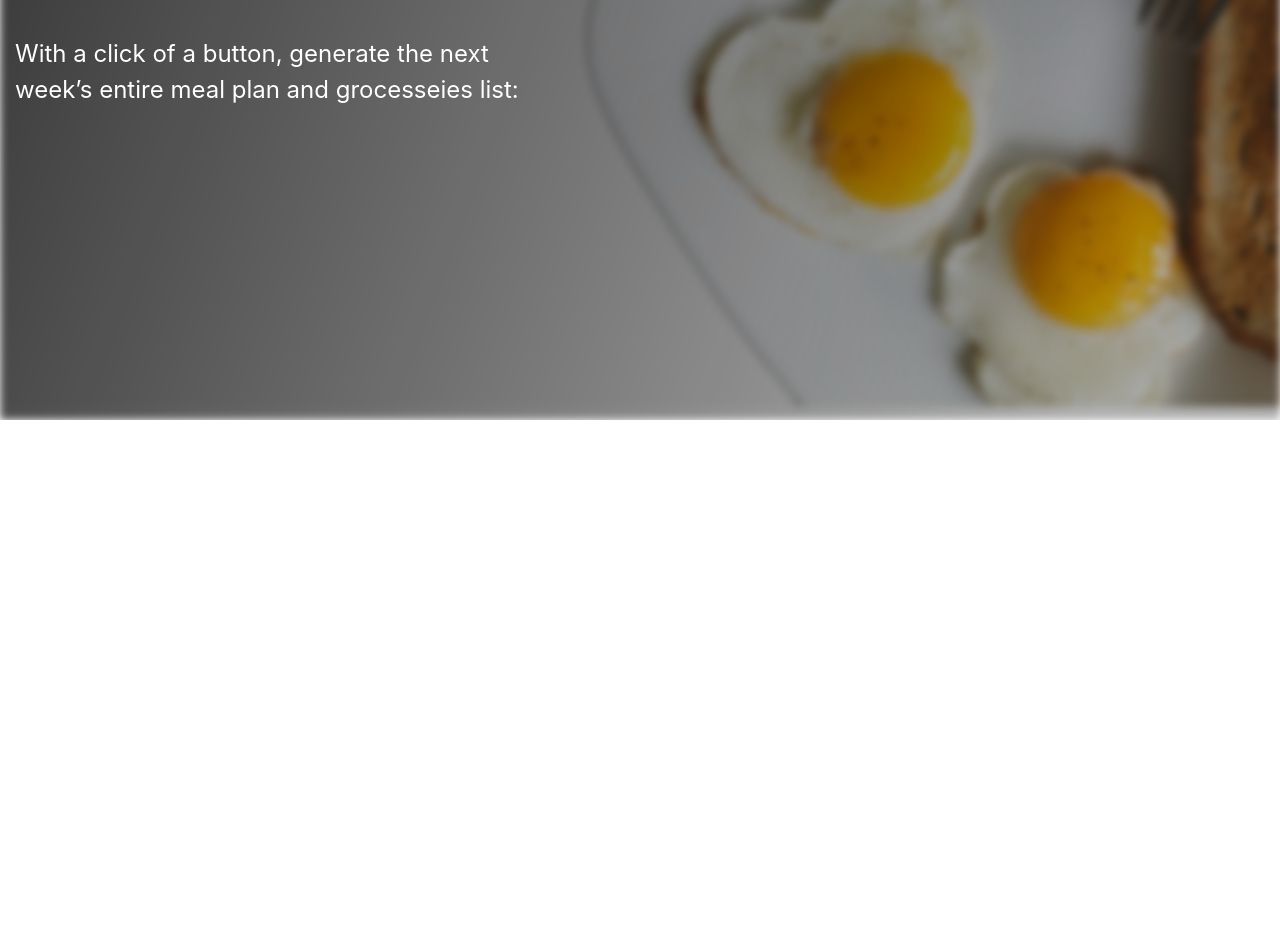
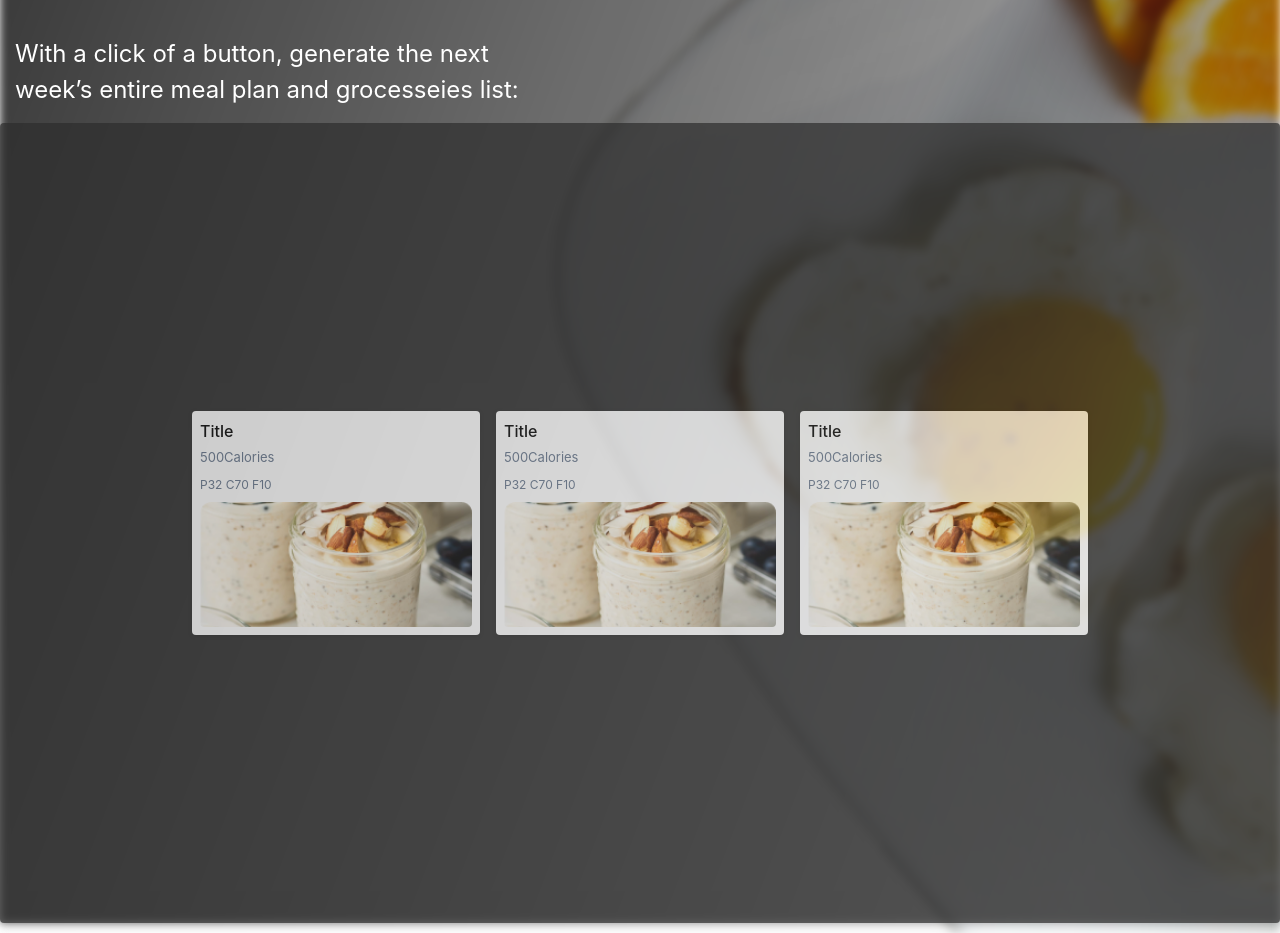
Before and after one commit to moenassar0/autodiet, a React (Create React App) app in the folder autodiet-frontend/: page / in a window 1280 px wide. Shown: the part 380-1313 px from the top of the page. Before the commit the page ends 800 px from the top, so only its background shows below. Built offline with nearby package versions, Linux system fonts and the light colour scheme.

Commit message:
frontend: added slidethrough

```diff
--- a/autodiet-frontend/src/pages/landing/LandingPage.tsx
+++ b/autodiet-frontend/src/pages/landing/LandingPage.tsx
@@ -1,4 +1,5 @@
 import { Navbar } from "../../components/landing/Navbar"
+import { SlideThroughMeals } from "../../components/landing/SlideThroughMeals"
 
 export const LandingPage = () => {
 
@@ -17,6 +18,9 @@ export const LandingPage = () => {
             <span className='hero-title'>AUTOMATE YOUR DIET</span>
             <span className='hero-subtitle'>You don't have to waste your time.<br></br>We'll do the work for you.</span>
             <span className='hero-description'>With a click of a button, generate the next<br />week’s entire meal plan and grocesseies list:</span>
+            <div className="overflow-hidden relative flex h-screen items-center">
+              <SlideThroughMeals />
+            </div>
             <img className='hero-image' src="../../hero.png"></img>
           </div>
         </div>
```
